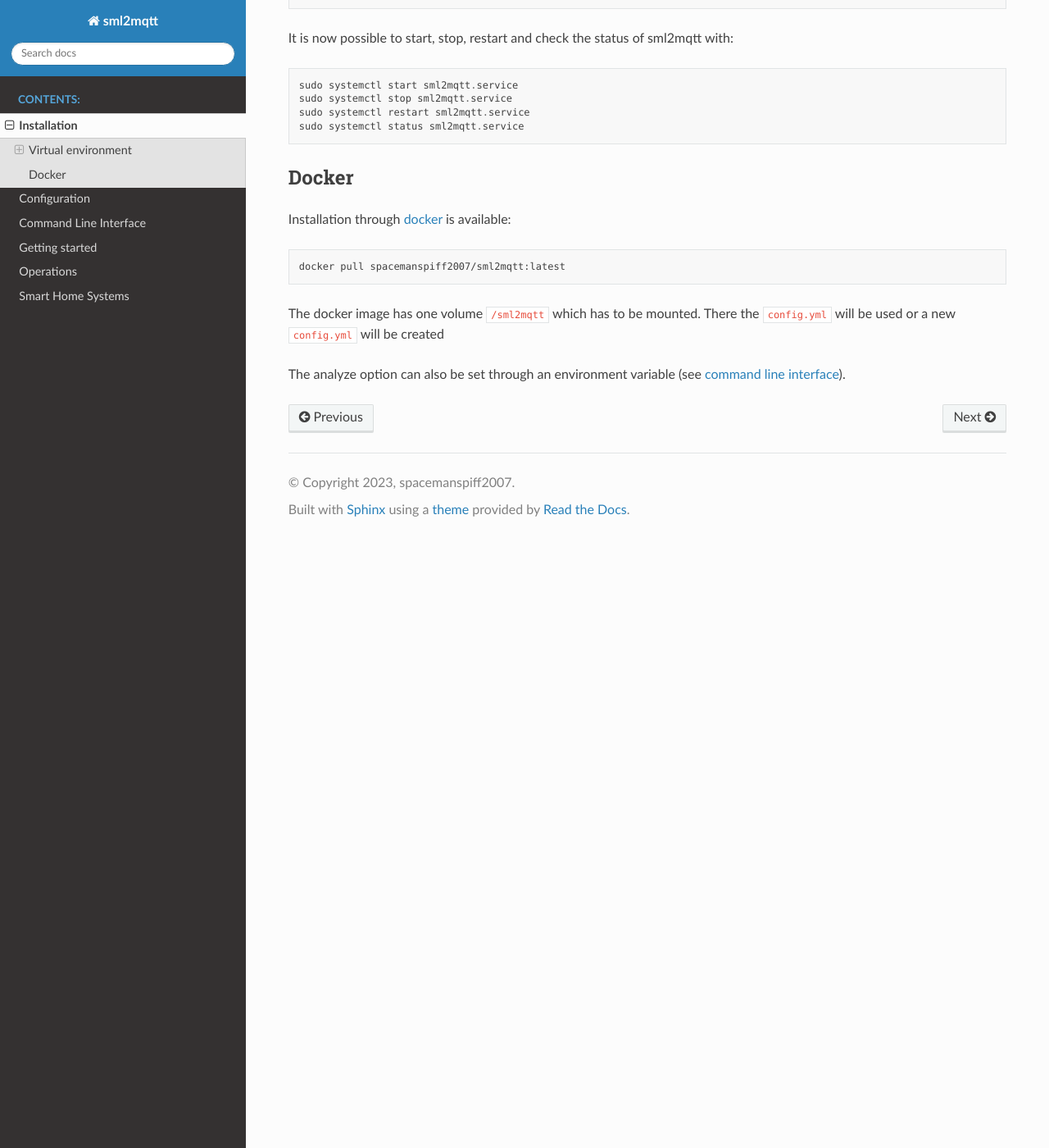
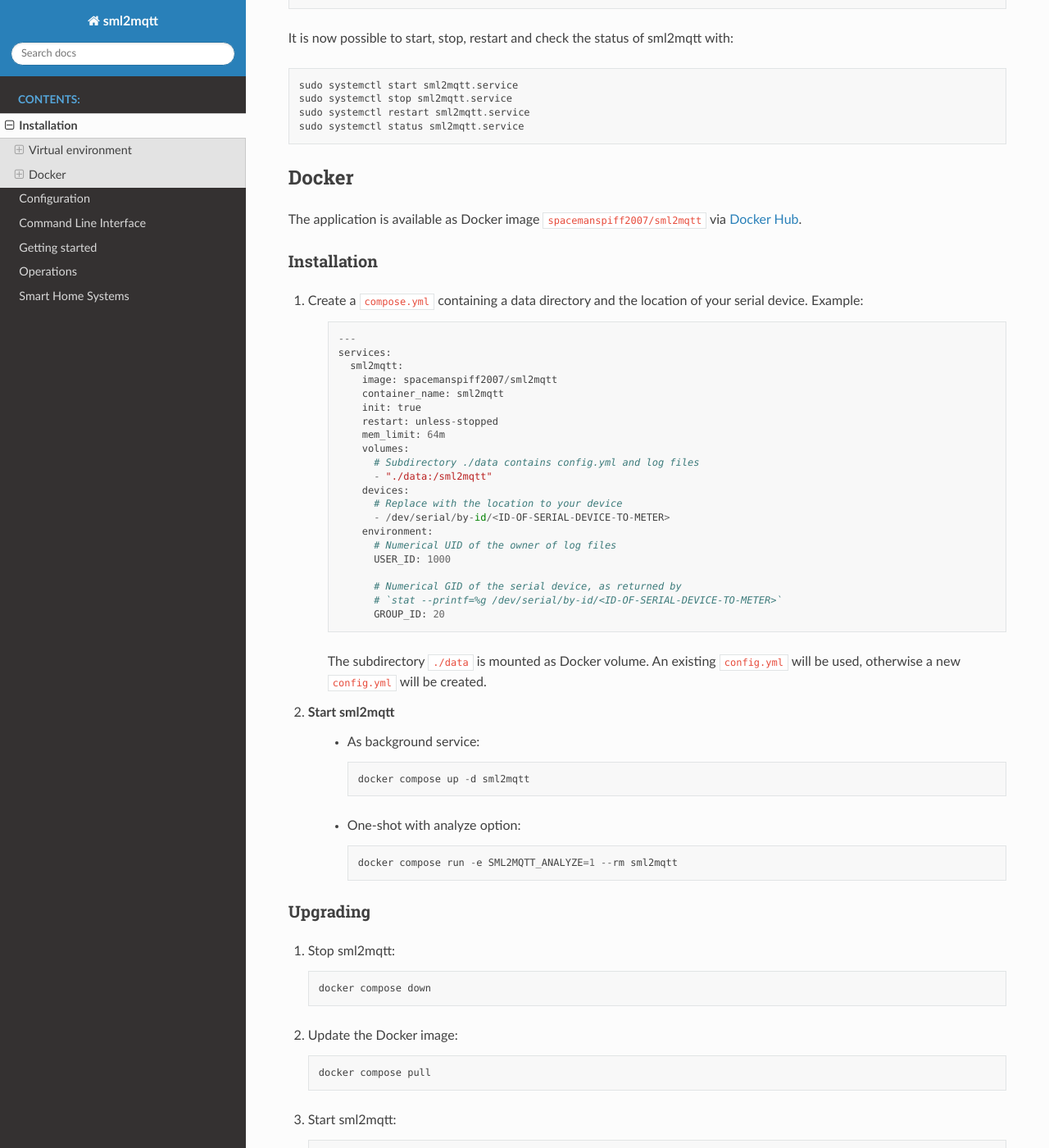
Before and after one commit to spacemanspiff2007/sml2mqtt, a Sphinx documentation site: the page built from docs/installation.rst, in a window 1280 px wide and 1400 px high, scrolled down 2703 px. Shown: the whole window at 82% size. Built offline with Sphinx 7.4.7 and the Read the Docs theme 3.1.0, drawn with Linux system fonts in a browser that asks for light colours; some of the changed text lies outside the part shown.

Commit message:
fix(docker): add dependencies for user management

```diff
--- a/docs/installation.rst
+++ b/docs/installation.rst
@@ -126,20 +126,70 @@
     sudo systemctl restart sml2mqtt.service
     sudo systemctl status sml2mqtt.service
 
-
 Docker
 ======================================
 
+The application is available as Docker image ``spacemanspiff2007/sml2mqtt`` via `Docker Hub <https://hub.docker.com/r/spacemanspiff2007/sml2mqtt>`_.
 
-Installation through `docker <https://hub.docker.com/r/spacemanspiff2007/sml2mqtt>`_ is available:
+Installation
+--------------------------------------
 
-.. code-block:: bash
+#. Create a ``compose.yml`` containing a data directory and the location of your serial device. Example:
 
-    docker pull spacemanspiff2007/sml2mqtt:latest
+    .. code-block::
+
+        ---
+        services:
+          sml2mqtt:
+            image: spacemanspiff2007/sml2mqtt
+            container_name: sml2mqtt
+            init: true
+            restart: unless-stopped
+            mem_limit: 64m
+            volumes:
+              # Subdirectory ./data contains config.yml and log files
+              - "./data:/sml2mqtt"
+            devices:
+              # Replace with the location to your device
+              - /dev/serial/by-id/<ID-OF-SERIAL-DEVICE-TO-METER>
+            environment:
+              # Numerical UID of the owner of log files
+              USER_ID: 1000
+
+              # Numerical GID of the serial device, as returned by
+              # `stat --printf=%g /dev/serial/by-id/<ID-OF-SERIAL-DEVICE-TO-METER>`
+              GROUP_ID: 20
+
+    The subdirectory ``./data`` is mounted as Docker volume. An existing ``config.yml`` will be used, otherwise a new ``config.yml`` will be created.
+
+#. Start sml2mqtt
+    * As background service::
+
+        docker compose up -d sml2mqtt
+
+    * One-shot with analyze option::
+
+        docker compose run -e SML2MQTT_ANALYZE=1 --rm sml2mqtt
 
 
-The docker image has one volume ``/sml2mqtt`` which has to be mounted.
-There the ``config.yml`` will be used or a new ``config.yml`` will be created
+Upgrading
+--------------------------------------
+#. Stop sml2mqtt::
 
-The analyze option can also be set through an environment variable
-(see :ref:`command line interface <COMMAND_LINE_INTERFACE>`).
+    docker compose down
+
+#. Update the Docker image::
+
+    docker compose pull
+
+#. Start sml2mqtt::
+
+    docker compose up -d
+
+#. Observe the log for errors in case there were changes
+
+
+Autostart after reboot
+--------------------------------------
+
+To automatically start sml2mqtt after a reboot, add ``restart: unless-stopped`` to your ``compose.yml``.
```
Also changed, not shown: compose.example.yml (added, +21 -0 lines), 3 other files.
